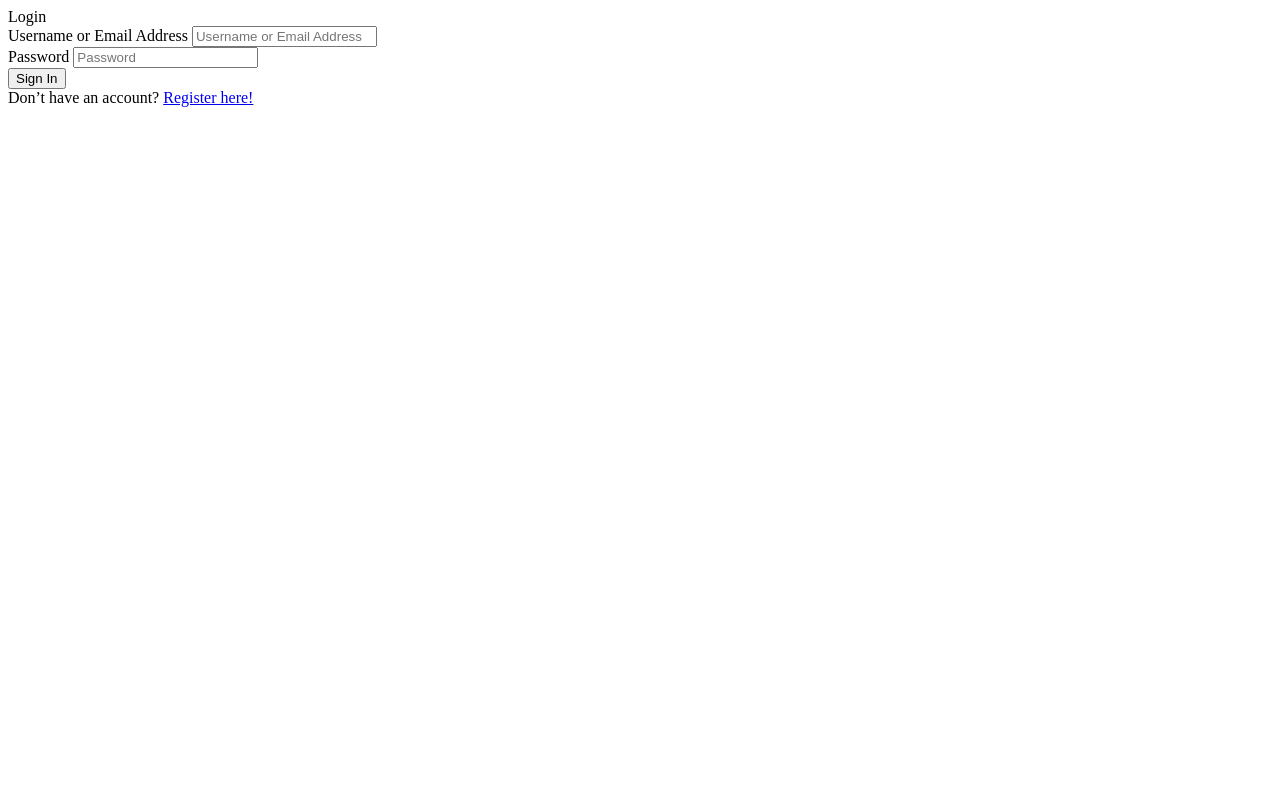
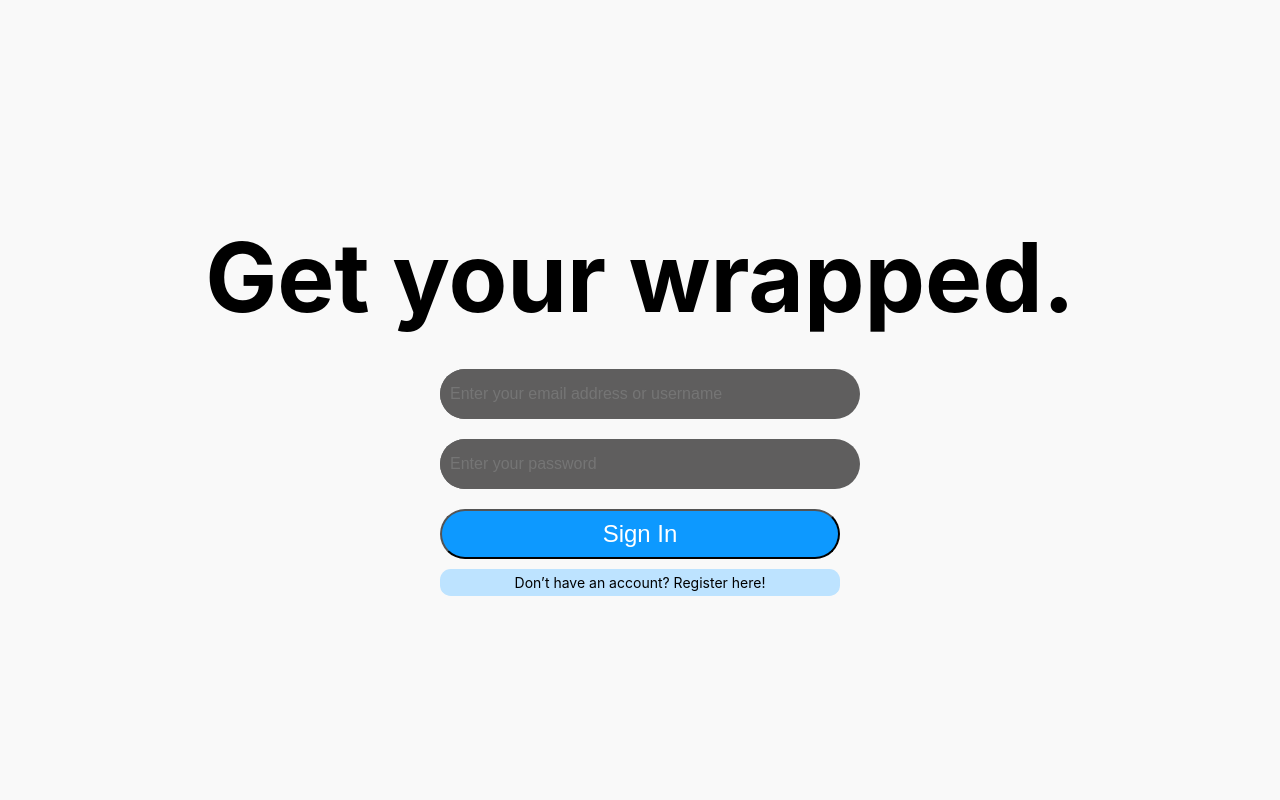
Before and after one commit to maddie-crowne/CS_2340_team19P2, a Django app: template templates/login.html in a window 1280 px wide. Run offline with Django 5.2, Linux system fonts and the light colour scheme; the template is opened without the code that fills it, so the values that code supplies are empty.

Commit message:
Update login.html
current frontend integrated (css will be moved to new file)

```diff
--- a/templates/login.html
+++ b/templates/login.html
@@ -5,27 +5,90 @@
     <meta name="viewport" content="width=device-width, initial-scale=1.0">
     <title>SpotifyWrapped - Login</title>
     {% load static %}
-    {#    <!-- Google Fonts -->#}
-    {#    <link href="https://fonts.googleapis.com/css2?family=Inter:wght@400&family=Mingzat:wght@400&display=swap" rel="stylesheet">#}
-    {#    <!-- External CSS -->#}
-    {#    <link rel="stylesheet" href="{% staticOld 'login.css' %}">#}
+    <link rel="stylesheet" href="{% static 'auth/login.css' %}">
 </head>
+<style>
+    body {
+    font-family: Inter, sans-serif; /* Apply font globally */
+    background-color: #f9f9f9; /* Optional: Set a background color */
+    color: black; /* Optional: Set default text color */
+    display: flex; /* Center content */
+    flex-direction: column; /* Stack items vertically */
+    align-items: center; /* Center horizontally */
+    justify-content: center; /* Center vertically */
+    height: 100vh; /* Full height */
+    margin: 0; /* Remove default margin */
+}
+
+.GetYourWrapped {
+    font-size: 96px;
+    font-family: Inter, sans-serif;
+    align-items: center;
+    font-weight: 500;
+    line-height: 144px;
+    word-wrap: break-word;
+}
+
+.email-input, .password-input {
+    text-align: center;
+    margin-top: 20px; /* Space between inputs */
+    background: #5f5e5e; /* Gray background */
+    width: 400px; /* Set width */
+    height: 50px; /* Set height */
+    border-radius: 30.4px; /* Round edges */
+}
+
+.email-input input, .password-input input {
+    width: 100%; /* Full width of the container */
+    height: 100%; /* Full height of the container */
+    background: #5f5e5e; /* Set background to match the parent */
+    color: white; /* Change text color for contrast */
+    border: none; /* Remove default border */
+    border-radius: 30.4px; /* Round edges to match container */
+    padding: 0 10px; /* Padding for input text */
+    font-size: 16px; /* Adjust font size */
+    outline: none; /* Remove outline on focus */
+}
+
+.sign-in-button {
+    width: 400px; /* Set width */
+    height: 50px; /* Set height */
+    background: #0D99FF; /* Background color */
+    color: white; /* Text color */
+    display: flex; /* Center text */
+    align-items: center; /* Center vertically */
+    justify-content: center; /* Center horizontally */
+    border-radius: 32.4px 32.4px 32.4px 32.4px; /* Round edges */
+    opacity: 1; /* Set opacity to fully visible */
+    margin-top: 20px; /* Space above the button */
+    cursor: pointer; /* Pointer cursor on hover */
+    font-size: 24px; /* Adjust font size */
+    align-items: center;
+}
+
+.register-button {
+    width: 400px; /* Set width */
+    height: 27px; /* Set height */
+    background: #BDE3FF; /* Background color */
+    color: black; /* Text color */
+    display: flex; /* Center text */
+    align-items: center; /* Center vertically */
+    justify-content: center; /* Center horizontally */
+    border-radius: 10.8px 10.8px 10.8px 10.8px; /* Round edges */
+    opacity: 1; /* Set opacity to fully visible */
+    margin-top: 10px; /* Space above the registration message */
+    cursor: pointer; /* Pointer cursor on hover */
+    font-size: 14px; /* Adjust font size */
+    text-align: center; /* Center text alignment */
+    text-decoration: none;
+}
+
+</style>
 <body>
-<div class="main-container">
-    {#        <!-- Title Bar -->#}
-    {#        <div class="rectangular-banner">#}
-    {#            <span class="atl-grub">ATLGrub</span>#}
-    {#            <button class="back-button">#}
-    {#                <a href="{% url 'googleMaps:googleMaps' %}">Back</a>#}
-    {#            </button>#}
-    {#            <div class="icon"></div>#}
-    {#            <div class="atl-grub-logo"></div>#}
-    {#        </div>#}
-
+<div class="GetYourWrapped">
+    <b>Get your wrapped.</b>
+</div>
 <!-- Login Panel -->
-    <div class="login-panel">
-        <span class="login-title">Login</span>
-
     {% if messages %}
         <ul class="messages">
             {% for message in messages %}
@@ -37,34 +100,22 @@
     <!-- Updated form to work with Django -->
     <form method="POST" action="{% url 'auth:user_login' %}">
         {% csrf_token %}
-
         <!-- Username or Email Input -->
         <div class="email-input">
-                <label for="username" class="visually-hidden">Username or Email Address</label>
-                <input type="text" id="username" name="username" placeholder="Username or Email Address" required>
+            <input type="text" id="username" name="username" placeholder="Enter your email address or username" required>
         </div>
 
         <!-- Password Input -->
         <div class="password-input">
-                <label for="password" class="visually-hidden">Password</label>
-                <input type="password" id="password" name="password" placeholder="Password" required>
+            <input type="password" id="password" name="password" placeholder="Enter your password" required>
         </div>
 
         <!-- Sign-In Button -->
-            <div class="sign-in-button">
-                <button type="submit">Sign In</button>
-            </div>
+        <button type="submit" class="sign-in-button">Sign In</button>
     </form>
 
     <!-- Register Link -->
-        <div class="register-button">
-            <div class="title-1">
-                <span class="no-account">Don’t have an account? </span>
-                <a href="{% url 'auth:register' %}" class="register-link">Register here!</a>
-            </div>
-        </div>
+    <a href="{% url 'auth:register' %}" class="register-button">Don’t have an account? Register here!</a>
 
-    </div>
-</div>
 </body>
 </html>
```
Lines whose indentation alone changed are shown as unchanged.
